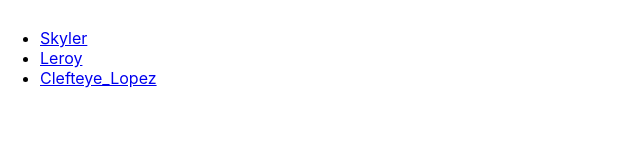
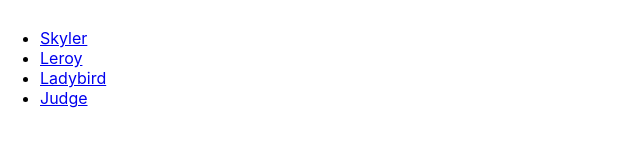
Before and after one commit to adebruyne/silly-react-router-dir, a React (Create React App) app: page /dogs in a window 1280 px wide. Shown: the part 150-300 px from the top of the page, without its empty margins (0-640 px from the left). Built offline with nearby package versions, Linux system fonts and the light colour scheme.

Commit message:
updates state of dogs

```diff
--- a/src/App.js
+++ b/src/App.js
@@ -31,10 +31,29 @@ class App extends Component {
         Whisper: ["string"],
         Neo: ["the couch"]
       },
-      dogToys: {
-        Skyler: ["tennis balls", "shoes"],
-        Leroy: ["mr squeaky", "shoes"],
-        Clefteye_Lopez: ["martinis", "cardboard"]
+      // dogToys: {
+      //   Skyler: ["tennis balls", "shoes"],
+      //   Leroy: ["mr squeaky", "shoes"],
+      //   Clefteye_Lopez: ["martinis", "cardboard"]
+      // }
+
+      dogs: {
+        Skyler: {
+          owner: "Evan",
+          toys: ["tennis balls", "shoes"]
+        },
+        Leroy: {
+          owner: "Ian",
+          toys: ["mr squeaky", "shoes"]
+        },
+        Ladybird: {
+          owner: "Hank",
+          toys: ["martinis", "self-loathing"]
+        },
+        Judge: {
+          owner: "Clare",
+          toys: []
+        }
       }
     };
   }
@@ -67,9 +86,7 @@ class App extends Component {
           <Route
             path="/dogs"
             render={props => {
-              return (
-                <Dogs dogList={Object.keys(this.state.dogToys)} {...props} />
-              );
+              return <Dogs dogList={Object.keys(this.state.dogs)} {...props} />;
             }}
           />
         </div>
```
